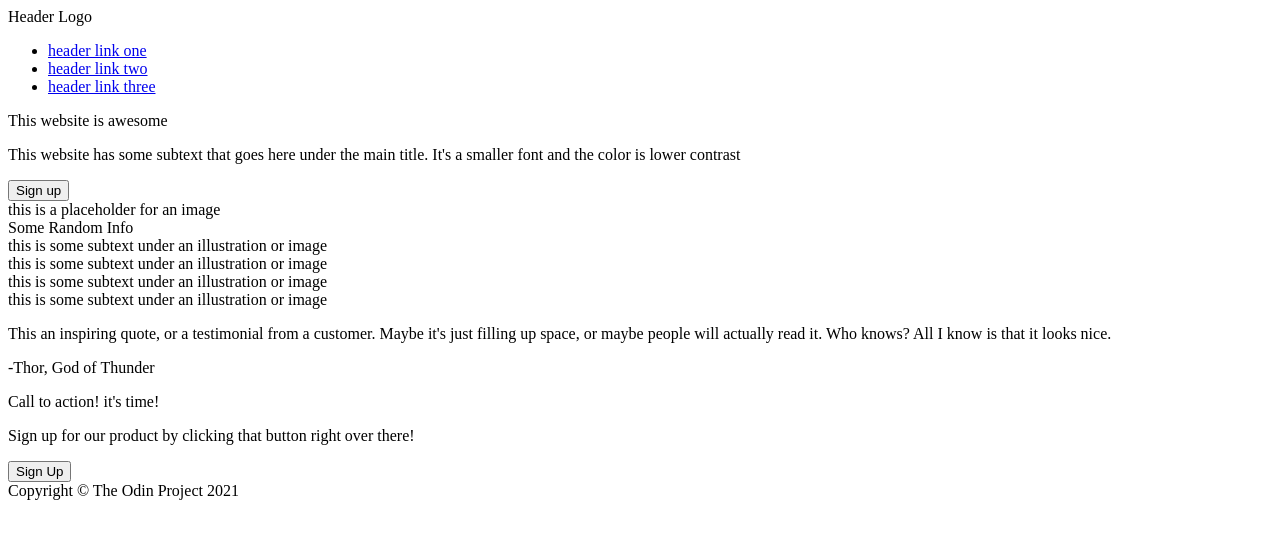
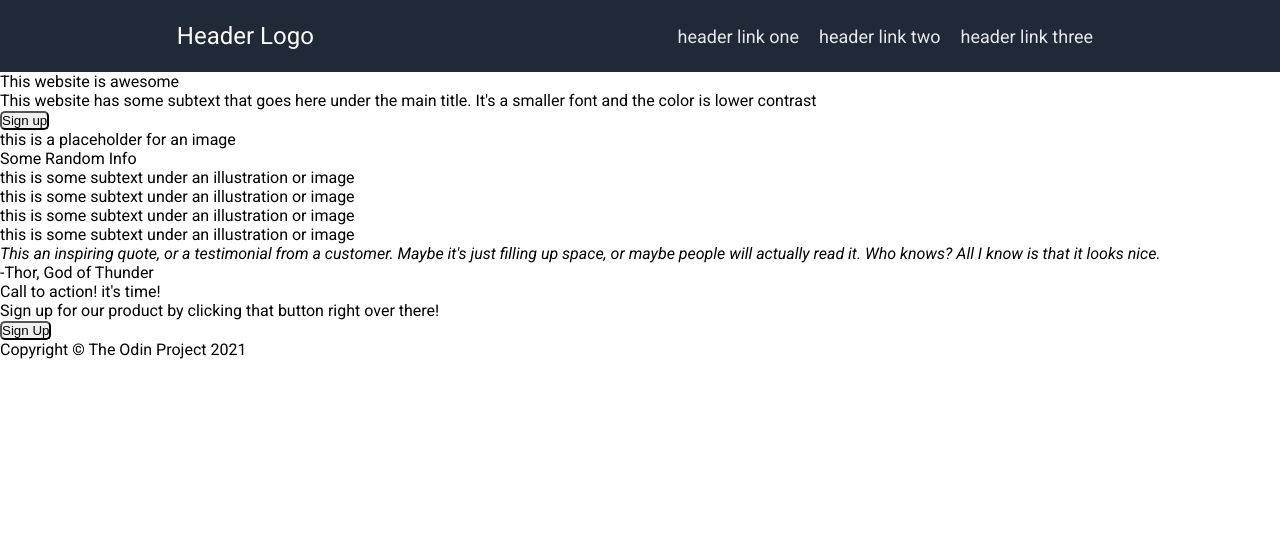
Before and after one commit to jessegile/odin-landing-page, a plain HTML site: page index.html in a window 1280 px wide. Drawn offline with Linux system fonts and the light colour scheme.

Commit message:
Completed Header

```diff
--- a/assets/css/style.css
+++ b/assets/css/style.css
@@ -1 +1,93 @@
 @import url('https://fonts.googleapis.com/css2?family=Roboto:ital,wght@0,400;0,700;0,900;1,400;1,700;1,900&display=swap');
+
+* {
+  margin: 0;
+  padding: 0;
+  box-sizing: border-box;
+}
+
+body {
+  display: flex;
+  flex-direction: column;
+  font-family: roboto, arial, sans-serif;
+}
+
+ul {
+  list-style-type: none;
+  display: flex;
+}
+
+li {
+  padding: 10px;
+  font-size: 18px;
+}
+
+a {
+  text-decoration: none;
+  color: #E5E7EB;
+}
+
+button {
+  border-radius: 5px;
+}
+
+.header {
+  display: flex;
+  height: 72px;
+  background: #1F2937;
+  justify-content: space-around;
+  align-items: center;
+}
+
+.header-logo {
+  color: #F9FAF8;
+  font-size: 24px;
+}
+
+.hero {
+
+}
+
+.hero-left {
+
+}
+
+.hero-right {
+
+}
+
+.random-info {
+
+}
+
+.random-info-header {
+
+}
+
+.random-box-wrapper {
+
+}
+
+.box {
+
+}
+
+.info-text {
+
+}
+
+.quote-section {
+
+}
+
+.call-to-action-section {
+
+}
+
+.button {
+
+}
+
+.footer {
+
+}
--- a/index.html
+++ b/index.html
@@ -38,7 +38,7 @@
     </div>
   </div>
   <div class="quote-section">
-    <p>This an inspiring quote, or a testimonial from a customer. Maybe it's just filling up space, or maybe people will actually read it. Who knows? All I know is that it looks nice.</p>
+    <p><em>This an inspiring quote, or a testimonial from a customer. Maybe it's just filling up space, or maybe people will actually read it. Who knows? All I know is that it looks nice.</em></p>
     <p>-Thor, God of Thunder</p>
   </div>
   <div class="call-to-action-section">
@@ -50,6 +50,6 @@
       <button>Sign Up</button>
     </div>
   </div>
-  <footer>Copyright &copy; The Odin Project 2021</footer>
+  <footer class="footer">Copyright &copy; The Odin Project 2021</footer>
 </body>
 </html>
```
